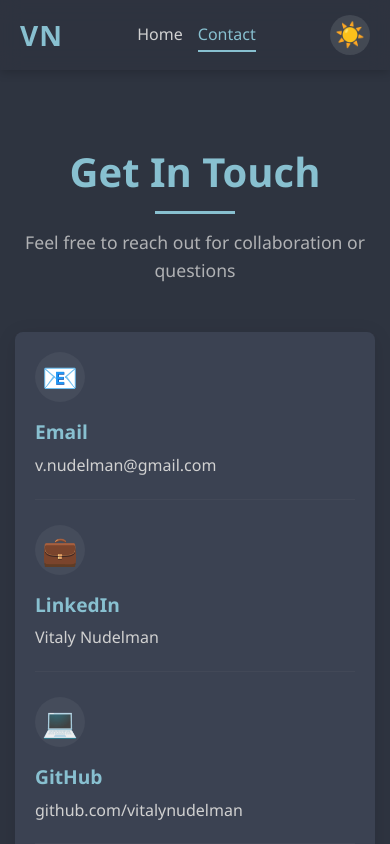
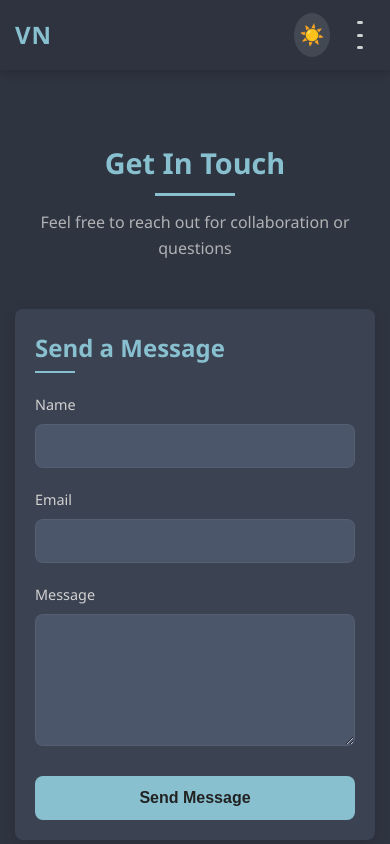
Before and after one commit to vitalynudelman/Personal-Website, a React (Create React App) app: page /contact in a window 390 px wide. Shown: the top 844 px of the page. Built offline with nearby package versions, Linux system fonts and the light colour scheme.

Commit message:
refactored for mobile

```diff
--- a/public/index.html
+++ b/public/index.html
@@ -3,7 +3,7 @@
   <head>
     <meta charset="utf-8" />
     <link rel="icon" href="%PUBLIC_URL%/favicon.ico" />
-    <meta name="viewport" content="width=device-width, initial-scale=1, viewport-fit=cover" />
+    <meta name="viewport" content="width=device-width, initial-scale=1, viewport-fit=cover, user-scalable=yes, maximum-scale=5" />
     <meta name="theme-color" content="#2E3440" />
     <meta name="description" content="Vitaly Nudelman - Software Developer with expertise in C++ and DevOps. View my projects, skills, and professional background." />
     <meta name="keywords" content="Software Developer, DevOps Engineer, C++, Kubernetes, AWS, Terraform, Python, Docker" />
--- a/src/components/App/App.css
+++ b/src/components/App/App.css
@@ -131,6 +131,7 @@ body.light {
   font-weight: 700;
   letter-spacing: 1px;
   transition: all var(--transition-speed);
+  z-index: 1002; /* Ensure logo stays above mobile menu */
 }
 
 .dark .nav-logo {
@@ -139,6 +140,44 @@ body.light {
 
 .light .nav-logo {
   color: var(--accent-color-light);
+}
+
+/* Navbar controls container */
+.navbar-controls {
+  display: flex;
+  align-items: center;
+  gap: 15px;
+  z-index: 1002; /* Ensure controls stay above mobile menu */
+}
+
+/* Mobile menu toggle button */
+.mobile-menu-toggle {
+  display: none;
+  background: none;
+  border: none;
+  cursor: pointer;
+  flex-direction: column;
+  justify-content: space-between;
+  height: 22px;
+  width: 30px;
+  position: relative;
+  z-index: 1002; /* Ensure button stays above mobile menu */
+}
+
+.hamburger-line {
+  display: block;
+  height: 3px;
+  width: 100%;
+  border-radius: 10px;
+  transition: all 0.3s ease;
+}
+
+.dark .hamburger-line {
+  background-color: var(--text-color-dark);
+}
+
+.light .hamburger-line {
+  background-color: var(--text-color-light);
 }
 
 .nav-links {
@@ -273,15 +312,82 @@ body.light {
     padding: 0 20px;
   }
 
+  /* Mobile menu */
+  .mobile-menu-toggle {
+    display: flex;
+  }
+
   .nav-links {
-    gap: 15px;
+    position: fixed;
+    top: 0;
+    right: -100%;
+    width: 100%;
+    height: 100vh;
+    flex-direction: column;
+    justify-content: center;
+    align-items: center;
+    gap: 30px;
+    padding: 50px 0;
+    transition: right 0.3s ease;
+    z-index: 1001;
+  }
+
+  .dark .nav-links {
+    background-color: rgba(46, 52, 64, 0.95);
+  }
+
+  .light .nav-links {
+    background-color: rgba(229, 233, 240, 0.95);
+  }
+
+  .nav-links.mobile-open {
+    right: 0;
   }
 
   .nav-links li a {
-    font-size: 16px;
+    font-size: 20px;
+    padding: 15px;
+  }
+
+  /* Toggle button animation */
+  .mobile-open ~ .navbar-controls .mobile-menu-toggle .hamburger-line:nth-child(1) {
+    transform: translateY(8px) rotate(45deg);
+  }
+
+  .mobile-open ~ .navbar-controls .mobile-menu-toggle .hamburger-line:nth-child(2) {
+    opacity: 0;
+  }
+
+  .mobile-open ~ .navbar-controls .mobile-menu-toggle .hamburger-line:nth-child(3) {
+    transform: translateY(-10px) rotate(-45deg);
   }
 
   .App {
     padding: 80px 15px 30px;
   }
+
+  .theme-toggle {
+    z-index: 1002; /* Ensure theme toggle stays above mobile menu */
+  }
 }
+
+/* Smaller mobile screens */
+@media screen and (max-width: 480px) {
+  .navbar {
+    padding: 0 15px;
+  }
+
+  .nav-logo {
+    font-size: 24px;
+  }
+
+  .theme-toggle {
+    width: 36px;
+    height: 36px;
+    font-size: 20px;
+  }
+
+  .nav-links li a {
+    font-size: 18px;
+  }
+}
--- a/src/components/App/App.js
+++ b/src/components/App/App.js
@@ -7,19 +7,30 @@ import Contact from '../Contact/Contact';
 // Navigation component with active state
 const Navigation = ({ theme, toggleTheme }) => {
   const location = useLocation();
+  const [mobileMenuOpen, setMobileMenuOpen] = useState(false);
+
+  const toggleMobileMenu = () => {
+    setMobileMenuOpen(!mobileMenuOpen);
+  };
+
+  const closeMobileMenu = () => {
+    setMobileMenuOpen(false);
+  };
 
   return (
     <nav className="navbar">
       <div className="nav-logo">VN</div>
-      <ul className="nav-links">
+
+      <ul className={`nav-links ${mobileMenuOpen ? 'mobile-open' : ''}`}>
         <li className={location.pathname === '/' ? 'active' : ''}>
-          <Link to="/">Home</Link>
+          <Link to="/" onClick={closeMobileMenu}>Home</Link>
         </li>
         <li className={location.pathname === '/contact' ? 'active' : ''}>
-          <Link to="/contact">Contact</Link>
+          <Link to="/contact" onClick={closeMobileMenu}>Contact</Link>
         </li>
       </ul>
 
+      <div className="navbar-controls">
         <button
           onClick={toggleTheme}
           className="theme-toggle"
@@ -27,6 +38,18 @@ const Navigation = ({ theme, toggleTheme }) => {
         >
           {theme === 'dark' ? '☀️' : '🌙'}
         </button>
+
+        <button
+          className="mobile-menu-toggle"
+          onClick={toggleMobileMenu}
+          aria-label="Toggle navigation menu"
+          aria-expanded={mobileMenuOpen}
+        >
+          <span className="hamburger-line"></span>
+          <span className="hamburger-line"></span>
+          <span className="hamburger-line"></span>
+        </button>
+      </div>
     </nav>
   );
 };
--- a/src/components/Contact/Contact.css
+++ b/src/components/Contact/Contact.css
@@ -442,11 +442,50 @@
 @media screen and (max-width: 968px) {
   .contact-container {
     grid-template-columns: 1fr;
+    gap: 30px;
   }
 
   .contact-form-container,
   .contact-info {
     padding: 30px;
+  }
+
+  .contact-info {
+    order: 2;
+  }
+
+  .contact-form-container {
+    order: 1;
+  }
+
+  .Contact .section-title {
+    font-size: 2rem;
+  }
+
+  .Contact .section-subtitle {
+    font-size: 1rem;
+    padding: 0 20px;
+  }
+
+  .pdf-container iframe {
+    height: 500px;
+  }
+}
+
+@media screen and (max-width: 640px) {
+  .contact-form-container,
+  .contact-info {
+    padding: 25px;
+    box-shadow: 0 4px 15px rgba(0, 0, 0, 0.1);
+  }
+
+  .form-group input,
+  .form-group textarea {
+    padding: 10px 12px;
+  }
+
+  .pdf-container iframe {
+    height: 400px;
   }
 }
 
@@ -456,14 +495,30 @@
     padding: 20px;
   }
 
+  .Contact .section-title {
+    font-size: 1.8rem;
+  }
+
   .contact-method {
-    flex-direction: column;
-    align-items: flex-start;
+    flex-direction: row; /* Keep icons on the left for better mobile UX */
+    align-items: center;
     gap: 10px;
+    padding-bottom: 15px;
   }
 
   .contact-icon {
-    margin-bottom: 5px;
+    width: 40px;
+    height: 40px;
+    font-size: 1.5rem;
+  }
+
+  .contact-details h3 {
+    font-size: 1.1rem;
+  }
+
+  .contact-details p,
+  .contact-details a {
+    font-size: 0.95rem;
   }
 
   .download-button {
@@ -474,4 +529,16 @@
   .submit-button {
     width: 100%;
   }
+
+  .form-group label {
+    font-size: 0.9rem;
+  }
+
+  .pdf-container {
+    padding: 15px;
+  }
+
+  .pdf-container iframe {
+    height: 350px;
+  }
 }
--- a/src/components/Skills/Skills.css
+++ b/src/components/Skills/Skills.css
@@ -242,36 +242,79 @@
     font-size: 2rem;
   }
 
+  .section-subtitle {
+    font-size: 1rem;
+    padding: 0 10px;
+  }
+
   .skill-categories {
     flex-wrap: nowrap;
     overflow-x: auto;
     padding-bottom: 1rem;
     justify-content: flex-start;
     scrollbar-width: thin;
+    -webkit-overflow-scrolling: touch;
+    padding: 0 15px 15px;
+    margin: 0 -15px 2rem;
+  }
+
+  .skill-categories::-webkit-scrollbar {
+    height: 3px;
+  }
+
+  .dark .skill-categories::-webkit-scrollbar-thumb {
+    background-color: rgba(255, 255, 255, 0.2);
+  }
+
+  .light .skill-categories::-webkit-scrollbar-thumb {
+    background-color: rgba(0, 0, 0, 0.1);
+  }
+
+  .category-button {
+    white-space: nowrap;
+    flex-shrink: 0;
+    padding: 0.6rem 0.8rem;
+    font-size: 0.9rem;
   }
 
   .skill-list {
     grid-template-columns: repeat(auto-fill, minmax(100px, 1fr));
     gap: 1rem;
+    padding: 0 10px;
   }
 
   .skill-icon {
     width: 60px;
     height: 60px;
   }
+
+  .skill {
+    padding: 0.8rem;
+  }
 }
 
 @media screen and (max-width: 480px) {
   .skill-list {
-    grid-template-columns: repeat(auto-fill, minmax(90px, 1fr));
+    grid-template-columns: repeat(auto-fill, minmax(85px, 1fr));
+    gap: 0.7rem;
   }
 
   .skill-icon {
-    width: 50px;
-    height: 50px;
+    width: 45px;
+    height: 45px;
+    margin-bottom: 10px;
   }
 
   .skill-name {
-    font-size: 0.9rem;
+    font-size: 0.85rem;
+  }
+
+  .skill {
+    padding: 0.7rem;
+  }
+
+  .category-button {
+    padding: 0.5rem 0.7rem;
+    font-size: 0.85rem;
   }
 }
--- a/src/index.css
+++ b/src/index.css
@@ -22,6 +22,9 @@ body {
   -moz-osx-font-smoothing: grayscale;
   line-height: 1.6;
   min-height: 100vh;
+  overflow-x: hidden;
+  touch-action: manipulation; /* Improves touch interactions */
+  -webkit-tap-highlight-color: transparent; /* Removes tap highlight on mobile */
 }
 
 /* Smooth scrolling to section anchors */
@@ -107,3 +110,39 @@ code {
   white-space: nowrap;
   border-width: 0;
 }
+
+/* Mobile optimizations */
+* {
+  -webkit-overflow-scrolling: touch; /* Momentum scrolling on iOS */
+}
+
+/* Make form elements, buttons and links more touch-friendly */
+button,
+input,
+textarea,
+select,
+a {
+  touch-action: manipulation;
+}
+
+/* Improve tap targets for mobile */
+@media (max-width: 768px) {
+  button,
+  input[type="button"],
+  input[type="submit"],
+  a.cta-button,
+  a.download-button,
+  .category-button {
+    min-height: 44px; /* Apple's recommended minimum tap target size */
+  }
+
+  /* Fix mobile viewport issues */
+  input, textarea, select {
+    font-size: 16px; /* Prevents iOS zoom on input focus */
+  }
+
+  /* Improve touch targets */
+  a, button {
+    padding: 8px 12px;
+  }
+}
```
Lines whose indentation alone changed are shown as unchanged.
